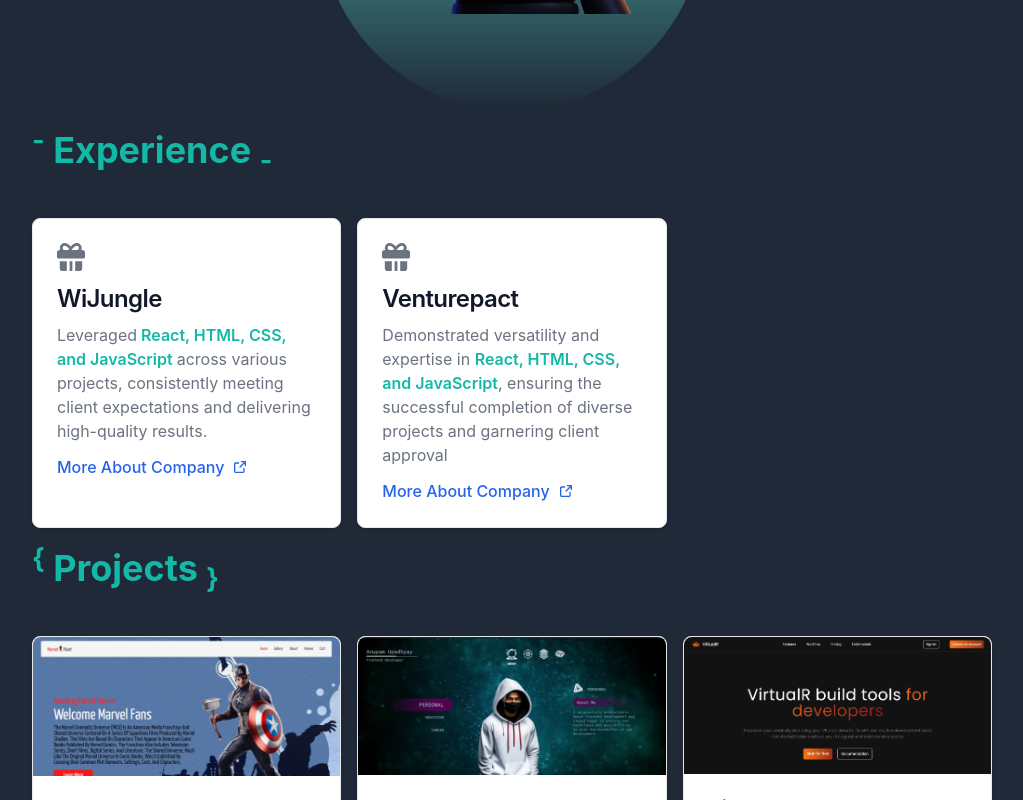
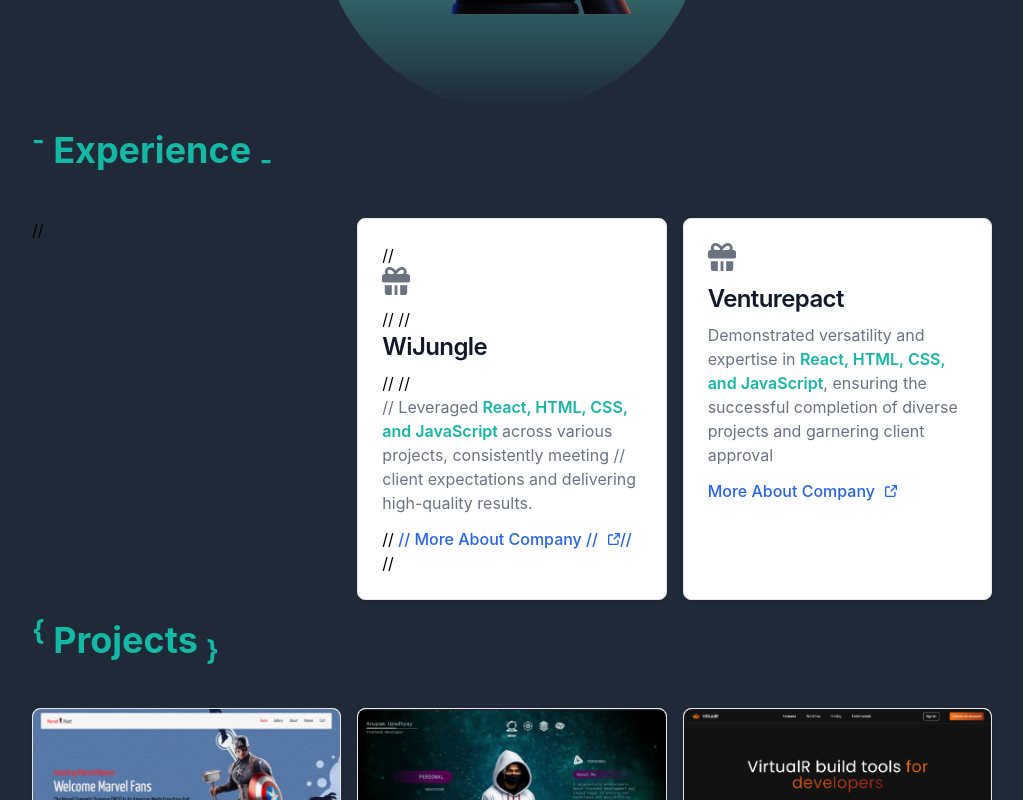
Before and after one commit to 4nupam/Anupam_portfolio, a React (Create React App) app: page / in a window 1280 px wide. Shown: the part 838-1638 px from the top of the page, without its empty margins (128-1151 px from the left). Built offline with nearby package versions, Linux system fonts and the light colour scheme.

Commit message:
Update Main.js
Commented Wijungle code

```diff
--- a/src/Components/Main.js
+++ b/src/Components/Main.js
@@ -74,23 +74,23 @@ const Main = () => {
         <section className="grid mt-12 grid-cols-1 sm:grid-cols-2 md:grid-cols-3 gap-4">
 
 
-          <div class=" max-w-sm p-6 bg-white border border-gray-200 rounded-lg shadow dark:bg-gray-800 dark:border-gray-700">
-            <svg class="w-7 h-7 text-gray-500 dark:text-gray-400 mb-3" aria-hidden="true" xmlns="http://www.w3.org/2000/svg" fill="currentColor" viewBox="0 0 20 20">
-              <path d="M18 5h-.7c.229-.467.349-.98.351-1.5a3.5 3.5 0 0 0-3.5-3.5c-1.717 0-3.215 1.2-4.331 2.481C8.4.842 6.949 0 5.5 0A3.5 3.5 0 0 0 2 3.5c.003.52.123 1.033.351 1.5H2a2 2 0 0 0-2 2v3a1 1 0 0 0 1 1h18a1 1 0 0 0 1-1V7a2 2 0 0 0-2-2ZM8.058 5H5.5a1.5 1.5 0 0 1 0-3c.9 0 2 .754 3.092 2.122-.219.337-.392.635-.534.878Zm6.1 0h-3.742c.933-1.368 2.371-3 3.739-3a1.5 1.5 0 0 1 0 3h.003ZM11 13H9v7h2v-7Zm-4 0H2v5a2 2 0 0 0 2 2h3v-7Zm6 0v7h3a2 2 0 0 0 2-2v-5h-5Z" />
-            </svg>
-            <a href="#">
-              <h5 class="mb-2 text-2xl font-semibold tracking-tight text-gray-900 dark:text-white">WiJungle</h5>
-            </a>
-            <p class="mb-3 font-normal text-gray-500 dark:text-gray-400">
-              Leveraged<span className="text-teal-500 font-semibold"> React, HTML, CSS, and JavaScript </span> across various projects, consistently meeting
-              client expectations and delivering high-quality results.</p>
-            <a href="https://www.linkedin.com/company/wijungle/" class="inline-flex font-medium items-center text-blue-600 hover:underline">
-              More About Company
-              <svg class="w-3 h-3 ms-2.5 rtl:rotate-[270deg]" aria-hidden="true" xmlns="http://www.w3.org/2000/svg" fill="none" viewBox="0 0 18 18">
-                <path stroke="currentColor" stroke-linecap="round" stroke-linejoin="round" stroke-width="2" d="M15 11v4.833A1.166 1.166 0 0 1 13.833 17H2.167A1.167 1.167 0 0 1 1 15.833V4.167A1.166 1.166 0 0 1 2.167 3h4.618m4.447-2H17v5.768M9.111 8.889l7.778-7.778" />
-              </svg>
-            </a>
-          </div>
+          // <div class=" max-w-sm p-6 bg-white border border-gray-200 rounded-lg shadow dark:bg-gray-800 dark:border-gray-700">
+          //   <svg class="w-7 h-7 text-gray-500 dark:text-gray-400 mb-3" aria-hidden="true" xmlns="http://www.w3.org/2000/svg" fill="currentColor" viewBox="0 0 20 20">
+          //     <path d="M18 5h-.7c.229-.467.349-.98.351-1.5a3.5 3.5 0 0 0-3.5-3.5c-1.717 0-3.215 1.2-4.331 2.481C8.4.842 6.949 0 5.5 0A3.5 3.5 0 0 0 2 3.5c.003.52.123 1.033.351 1.5H2a2 2 0 0 0-2 2v3a1 1 0 0 0 1 1h18a1 1 0 0 0 1-1V7a2 2 0 0 0-2-2ZM8.058 5H5.5a1.5 1.5 0 0 1 0-3c.9 0 2 .754 3.092 2.122-.219.337-.392.635-.534.878Zm6.1 0h-3.742c.933-1.368 2.371-3 3.739-3a1.5 1.5 0 0 1 0 3h.003ZM11 13H9v7h2v-7Zm-4 0H2v5a2 2 0 0 0 2 2h3v-7Zm6 0v7h3a2 2 0 0 0 2-2v-5h-5Z" />
+          //   </svg>
+          //   <a href="#">
+          //     <h5 class="mb-2 text-2xl font-semibold tracking-tight text-gray-900 dark:text-white">WiJungle</h5>
+          //   </a>
+          //   <p class="mb-3 font-normal text-gray-500 dark:text-gray-400">
+          //     Leveraged<span className="text-teal-500 font-semibold"> React, HTML, CSS, and JavaScript </span> across various projects, consistently meeting
+          //     client expectations and delivering high-quality results.</p>
+          //   <a href="https://www.linkedin.com/company/wijungle/" class="inline-flex font-medium items-center text-blue-600 hover:underline">
+          //     More About Company
+          //     <svg class="w-3 h-3 ms-2.5 rtl:rotate-[270deg]" aria-hidden="true" xmlns="http://www.w3.org/2000/svg" fill="none" viewBox="0 0 18 18">
+          //       <path stroke="currentColor" stroke-linecap="round" stroke-linejoin="round" stroke-width="2" d="M15 11v4.833A1.166 1.166 0 0 1 13.833 17H2.167A1.167 1.167 0 0 1 1 15.833V4.167A1.166 1.166 0 0 1 2.167 3h4.618m4.447-2H17v5.768M9.111 8.889l7.778-7.778" />
+          //     </svg>
+          //   </a>
+          // </div>
           <div class=" max-w-sm p-6 bg-white border border-gray-200 rounded-lg shadow dark:bg-gray-800 dark:border-gray-700">
             <svg class="w-7 h-7 text-gray-500 dark:text-gray-400 mb-3" aria-hidden="true" xmlns="http://www.w3.org/2000/svg" fill="currentColor" viewBox="0 0 20 20">
               <path d="M18 5h-.7c.229-.467.349-.98.351-1.5a3.5 3.5 0 0 0-3.5-3.5c-1.717 0-3.215 1.2-4.331 2.481C8.4.842 6.949 0 5.5 0A3.5 3.5 0 0 0 2 3.5c.003.52.123 1.033.351 1.5H2a2 2 0 0 0-2 2v3a1 1 0 0 0 1 1h18a1 1 0 0 0 1-1V7a2 2 0 0 0-2-2ZM8.058 5H5.5a1.5 1.5 0 0 1 0-3c.9 0 2 .754 3.092 2.122-.219.337-.392.635-.534.878Zm6.1 0h-3.742c.933-1.368 2.371-3 3.739-3a1.5 1.5 0 0 1 0 3h.003ZM11 13H9v7h2v-7Zm-4 0H2v5a2 2 0 0 0 2 2h3v-7Zm6 0v7h3a2 2 0 0 0 2-2v-5h-5Z" />
```
